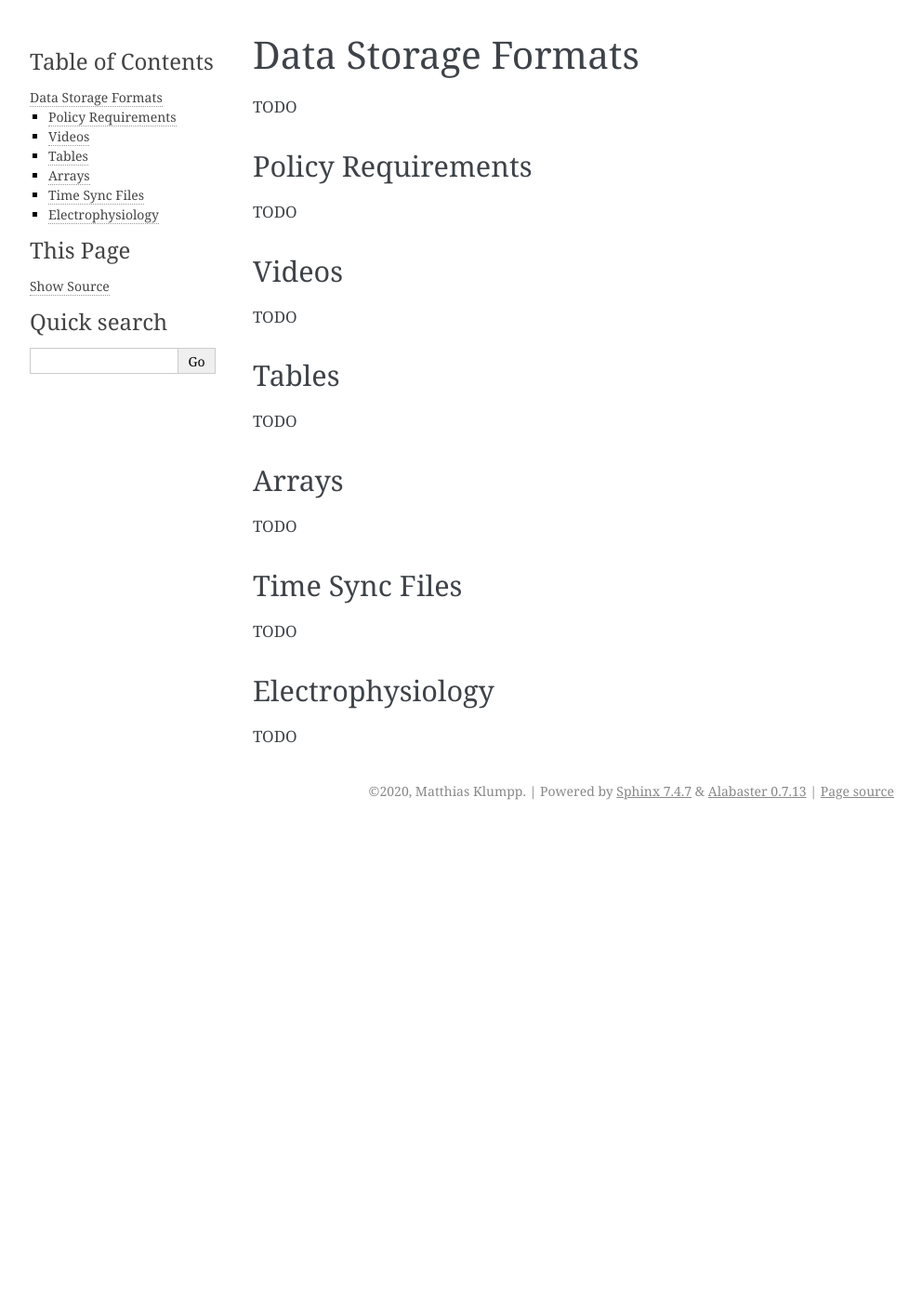
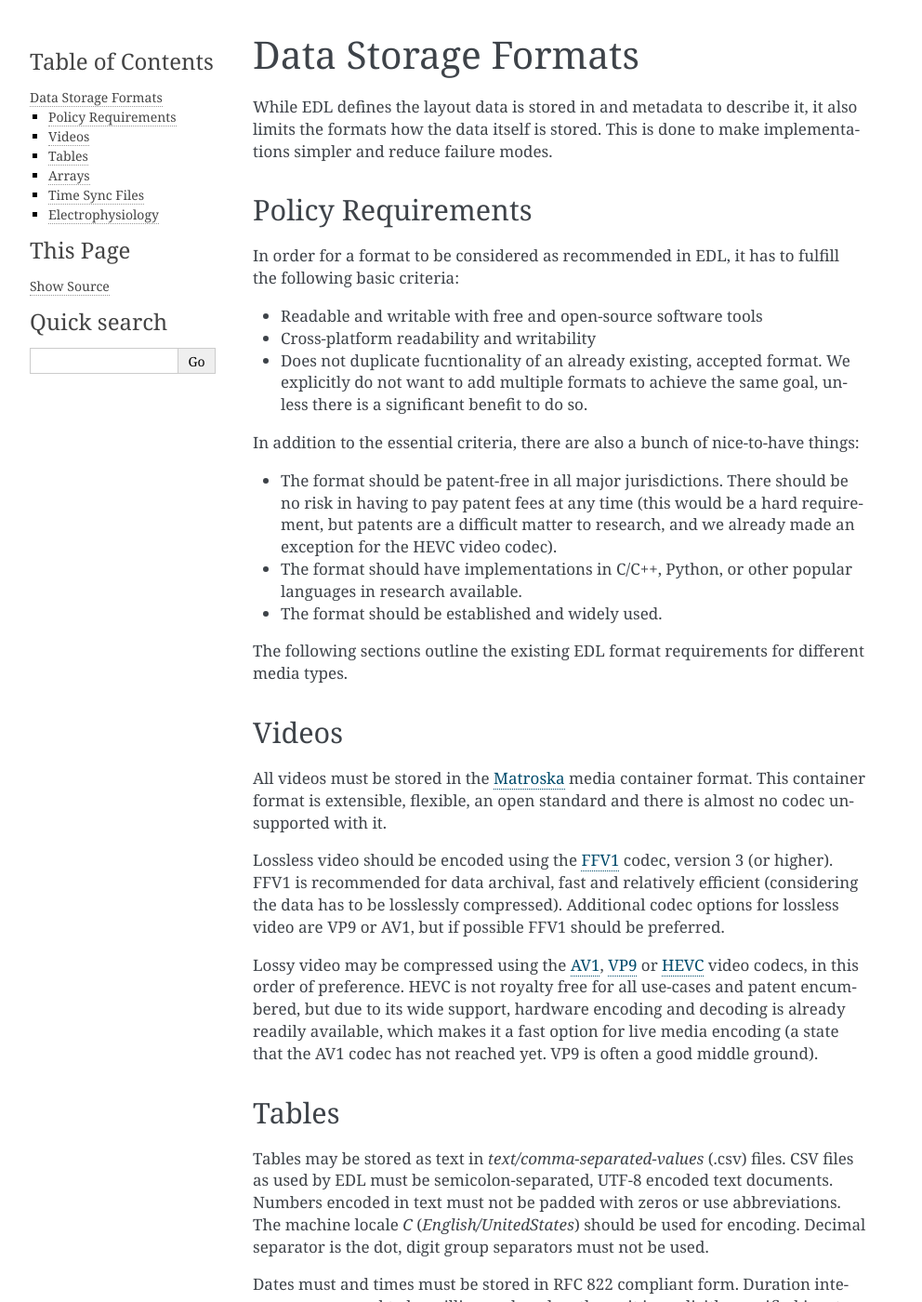
Before and after one commit to syntalos/edlio, a Sphinx documentation site: the page built from docs/dataformats.rst, in a window 1280 px wide and 1400 px high. Shown: the whole window at 93% size, without its empty margins (148-1140 px from the left). Built offline with Sphinx 7.4.7, drawn with Linux system fonts in a browser that asks for light colours; the version number could not be read and is left out; some of the changed text lies outside the part shown.

Commit message:
docs: Describe used data formats

```diff
--- a/docs/dataformats.rst
+++ b/docs/dataformats.rst
@@ -1,34 +1,81 @@
 Data Storage Formats
 ####################
 
-TODO
+While EDL defines the layout data is stored in and metadata to describe it, it also limits the formats how the data
+itself is stored. This is done to make implementations simpler and reduce failure modes.
 
 Policy Requirements
 ===================
 
-TODO
+In order for a format to be considered as recommended in EDL, it has to fulfill the following basic criteria:
+
+* Readable and writable with free and open-source software tools
+* Cross-platform readability and writability
+* Does not duplicate fucntionality of an already existing, accepted format. We explicitly do not want to add
+  multiple formats to achieve the same goal, unless there is a significant benefit to do so.
+
+In addition to the essential criteria, there are also a bunch of nice-to-have things:
+
+* The format should be patent-free in all major jurisdictions. There should be no risk in having to pay patent
+  fees at any time (this would be a hard requirement, but patents are a difficult matter to research, and we
+  already made an exception for the HEVC video codec).
+* The format should have implementations in C/C++, Python, or other popular languages in research available.
+* The format should be established and widely used.
+
+The following sections outline the existing EDL format requirements for different media types.
 
 Videos
 ======
 
-TODO
+All videos must be stored in the `Matroska <https://www.matroska.org/>`_ media container format.
+This container format is extensible, flexible, an open standard and there is almost no codec unsupported with it.
+
+Lossless video should be encoded using the `FFV1 <https://en.wikipedia.org/wiki/FFV1>`_ codec, version 3 (or higher).
+FFV1 is recommended for data archival, fast and relatively efficient (considering the data has to be losslessly compressed).
+Additional codec options for lossless video are VP9 or AV1, but if possible FFV1 should be preferred.
+
+Lossy video may be compressed using the `AV1 <https://aomedia.org/av1-features/>`_, `VP9 <https://www.webmproject.org/vp9/>`_
+or `HEVC <https://en.wikipedia.org/wiki/High_Efficiency_Video_Coding>`_ video codecs, in this order of preference.
+HEVC is not royalty free for all use-cases and patent encumbered, but due to its wide support, hardware encoding and decoding
+is already readily available, which makes it a fast option for live media encoding (a state that the AV1 codec has not reached yet.
+VP9 is often a good middle ground).
 
 Tables
 ======
 
-TODO
+Tables may be stored as text in `text/comma-separated-values` (.csv) files. CSV files as used by EDL must be semicolon-separated,
+UTF-8 encoded text documents. Numbers encoded in text must not be padded with zeros or use abbreviations. The machine locale `C`
+(`English/UnitedStates`) should be used for encoding. Decimal separator is the dot, digit group separators must not be used.
+
+Dates must and times must be stored in RFC 822 compliant form. Duration integers are assumed to be milliseconds unless the unit
+is explicitly specified in a table header.
 
 Arrays
 ======
 
-TODO
+Arrays/Matrices should preferrably be stored as NumPy .npz files (multiple arrays) or .npy binary files.
+The document `numpy.lib.format <https://numpy.org/doc/stable/reference/generated/numpy.lib.format.html>`_
+describes the binary format in detail.
+
+Only scalar numeric types are permitted for NPY arrays for the moment, pickling Python objects into NPY arrays
+is forbidden as doing so greatly reduces compatibility with other tools.
 
 Time Sync Files
 ===============
 
-TODO
+Time Sync Files (extension: .tsync) are binary files created by `Syntalos <https://github.com/bothlab/syntalos>`_ which can be used
+to align timestamps in post processing in case there was a timestamp divergence due to divergent clocks in unsynchronized DAQ devices.
+
+TODO: Document the .tsync binary format here.
 
 Electrophysiology
 =================
 
-TODO
+Currently, the `Intan Technologies <http://intantech.com>`_  "Tranditional" RHD format version 1.3 is used exclusively for
+raw electrophysiology data.
+It is very fast and efficient to write during data acquisition, while also being a simple binary format that is easy to read
+in many programming languages and that is widely supported.
+
+Variants of the RHD format other than its traditional variant are unsupported.
+The RHD format in all its variants is described in detail in the
+`RHD Format Specification <http://intantech.com/files/Intan_RHD2000_data_file_formats.pdf>`_.
```
